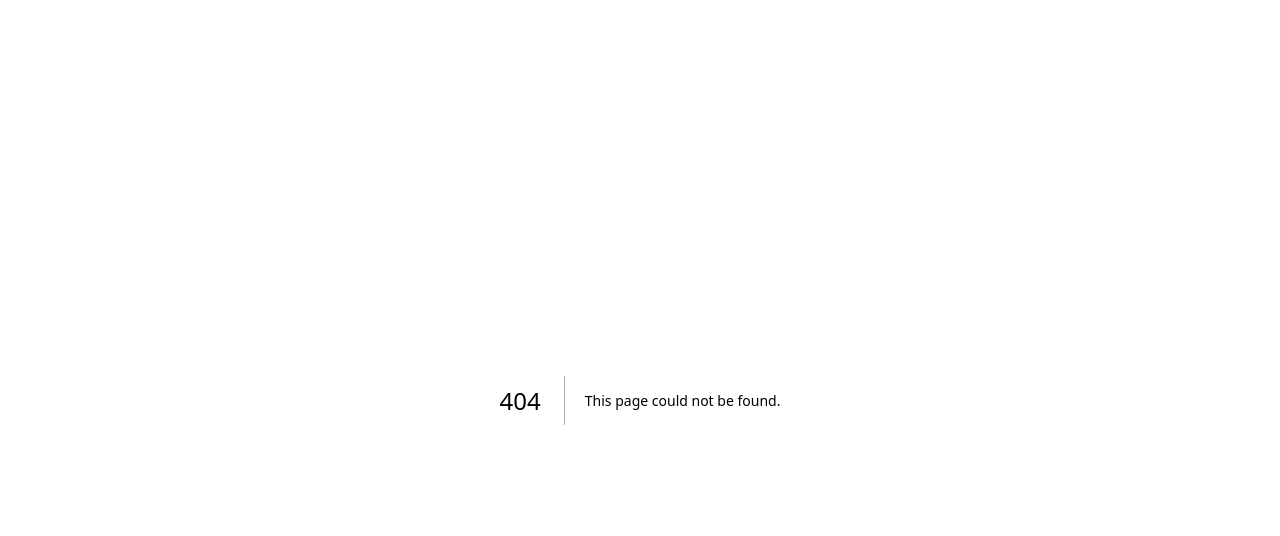
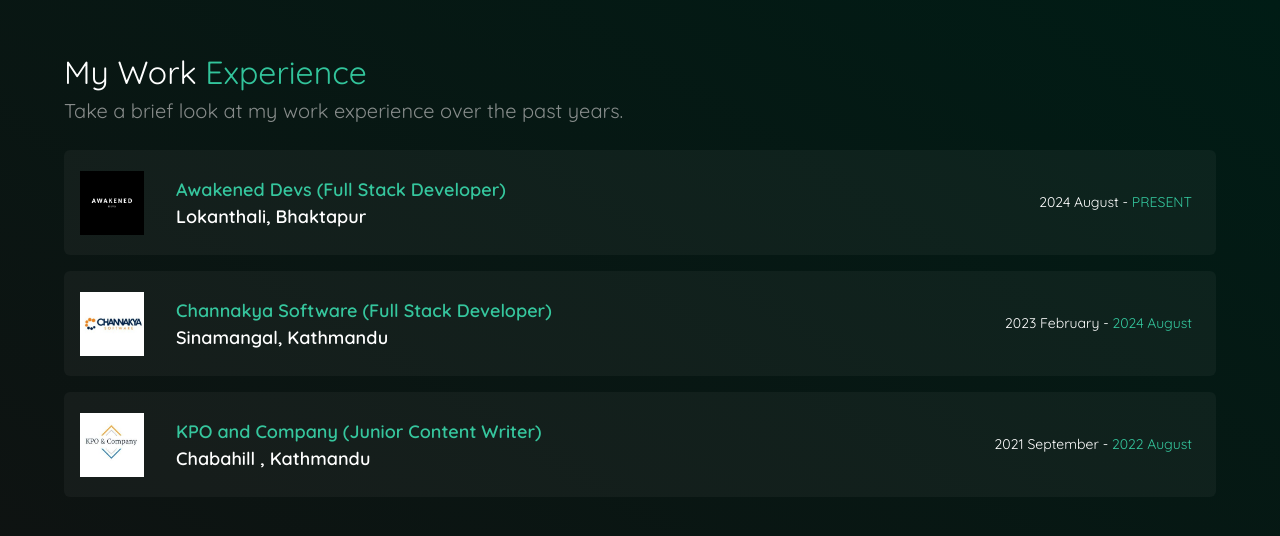
Before and after one commit to Adept-Rohan/portfolio-v2, a Next.js app: page /experience in a window 1280 px wide. Before the commit this address had no page. Shown: the top 536 px of the page. Built offline with nearby package versions, Linux system fonts and the light colour scheme.

Commit message:
created experience page

```diff
--- /dev/null
+++ b/src/app/experience/layout.tsx
@@ -0,0 +1,37 @@
+import type { Metadata } from "next";
+import { Inter, Quicksand } from 'next/font/google';
+import "../globals.css";
+
+
+const inter = Inter({
+    subsets: ['latin'],
+    display: 'swap',
+    variable: '--font-inter',
+})
+
+const quicksand = Quicksand({
+    subsets: ['latin'],
+    display: 'swap',
+    variable: '--font-quicksand',
+})
+
+export const metadata: Metadata = {
+    title: "Rohan Khatiwada",
+    description: "Portfolio of Full Stack Developer",
+};
+
+export default function RootLayout({
+    children,
+}: Readonly<{
+    children: React.ReactNode;
+}>) {
+    return (
+
+        <div className="w-screen flex justify-center">
+            <div className="w-[90%] max-w-[1200px]">
+                {children}
+            </div>
+        </div>
+
+    );
+}
--- /dev/null
+++ b/src/app/experience/page.tsx
@@ -0,0 +1,56 @@
+import Image from 'next/image'
+import KPO from '../../../public/images.jpeg'
+import Awakened from '../../../public/awakened.png'
+import Channakya from '../../../public/Channakya.jpeg'
+
+const Experience = () => {
+    return (
+        <div className="mt-12">
+            <div className="flex flex-col">
+                <span className="font-quicksand text-[32px]">My Work <span className="text-customGreen text-opacity-75">Experience</span></span>
+                <span className="font-quicksand text-[20px] text-customGray text-opacity-70">Take a brief look at my work experience over the past years.</span>
+            </div>
+            <div className="mt-6 flex flex-col gap-4">
+                <div className="rounded-md flex items-center cursor-pointer w-full h-[105px] dark:backdrop-blur-2xl transition-all duration-1000 opacity-1 -translate-y-0 bg-[#ffffff0a] hover:bg-[#ffffff0f] p-4 relative">
+                    <div className='w-16 h-16'>
+                        <Image src={Awakened} alt="Awakened Devs" />
+                    </div>
+                    <div className='flex flex-col ml-8 '>
+                        <span className='font-quicksand text-[18px] font-semibold text-customGreen text-opacity-75'>Awakened Devs {""} <span>(Full Stack Developer)</span></span>
+                        <span className='font-quicksand text-[18px] font-semibold'>Lokanthali, Bhaktapur</span>
+                    </div>
+                    <div className='absolute right-6 font-quicksand'>
+                        2024 August - <span className='font-quicksand text-customGreen text-opacity-75'>PRESENT</span>
+                    </div>
+                </div>
+                <div className="rounded-md flex items-center cursor-pointer w-full h-[105px] dark:backdrop-blur-2xl transition-all duration-1000 opacity-1 -translate-y-0 bg-[#ffffff0a] hover:bg-[#ffffff0f] p-4 relative">
+                    <div className='w-16 h-16'>
+                        <Image src={Channakya} alt="Channakya Software" />
+                    </div>
+                    <div className='flex flex-col ml-8 '>
+                        <span className='font-quicksand text-[18px] font-semibold text-customGreen text-opacity-75'>Channakya Software{""} <span>(Full Stack Developer)</span></span>
+                        <span className='font-quicksand text-[18px] font-semibold'>Sinamangal, Kathmandu</span>
+                    </div>
+                    <div className='absolute right-6 font-quicksand'>
+                        2023 February - <span className='font-quicksand text-customGreen text-opacity-75'>2024 August</span>
+                    </div>
+                </div>
+                <div className="rounded-md flex items-center cursor-pointer w-full h-[105px] dark:backdrop-blur-2xl transition-all duration-1000 opacity-1 -translate-y-0 bg-[#ffffff0a] hover:bg-[#ffffff0f] p-4 relative">
+                    <div className='w-16 h-16'>
+                        <Image src={KPO} alt="KPO and Company" />
+                    </div>
+                    <div className='flex flex-col ml-8 '>
+                        <span className='font-quicksand text-[18px] font-semibold text-customGreen text-opacity-75'>KPO and Company {""} <span>(Junior Content Writer)</span></span>
+                        <span className='font-quicksand text-[18px] font-semibold'>Chabahill , Kathmandu</span>
+                    </div>
+                    <div className='absolute right-6 font-quicksand'>
+                        2021 September - <span className='font-quicksand text-customGreen text-opacity-75'>2022 August</span>
+                    </div>
+                </div>
+            </div>
+        </div>
+    )
+}
+
+
+export default Experience
```
